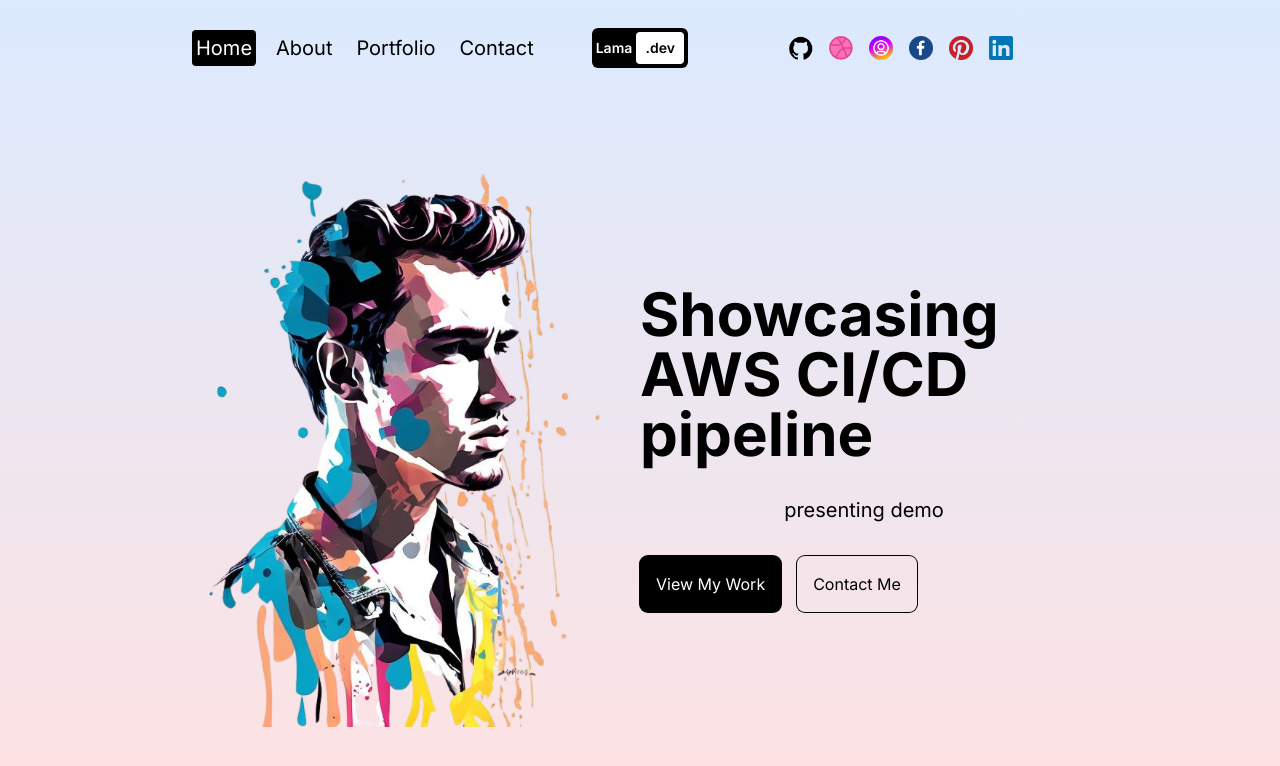
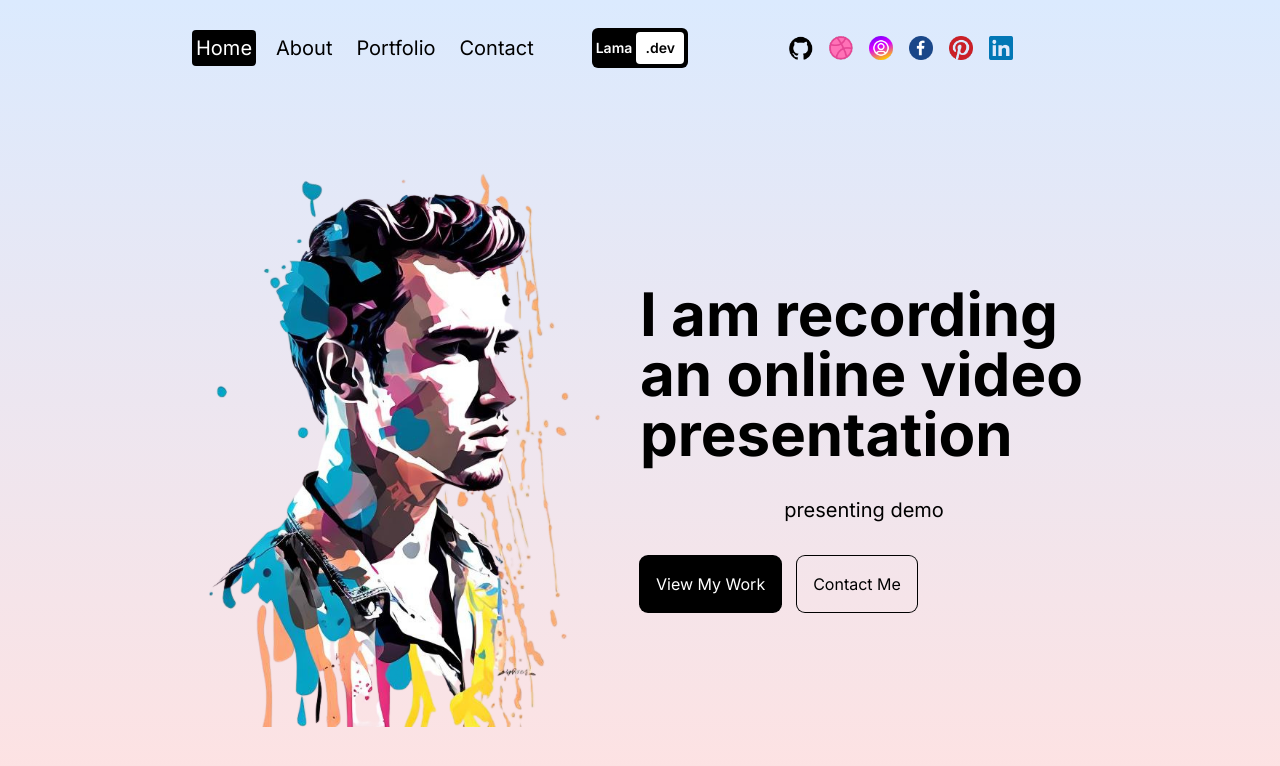
Before and after one commit to onaisali4952/next-animated-portfolio-completed, a Next.js app: page / in a window 1280 px wide. Shown: the top 766 px of the page. Built offline with nearby package versions, Linux system fonts and the light colour scheme.

Commit message:
updated front page

```diff
--- a/src/app/page.jsx
+++ b/src/app/page.jsx
@@ -20,7 +20,7 @@ const Homepage = () => {
         <div className="h-1/2 lg:h-full lg:w-1/2 flex flex-col gap-8 items-center justify-center">
           {/* TITLE */}
           <h1 className="text-4xl md:text-6xl font-bold">
-            Showcasing AWS CI/CD pipeline
+            I am recording an online video presentation
           </h1>
           {/* DESC */}
           <p className="md:text-xl">
```
